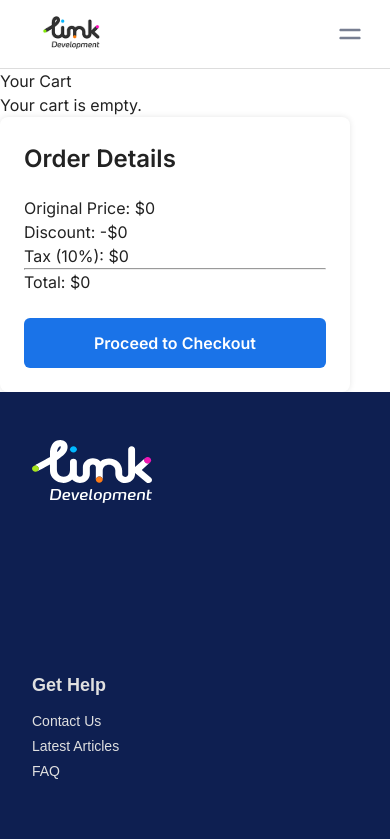
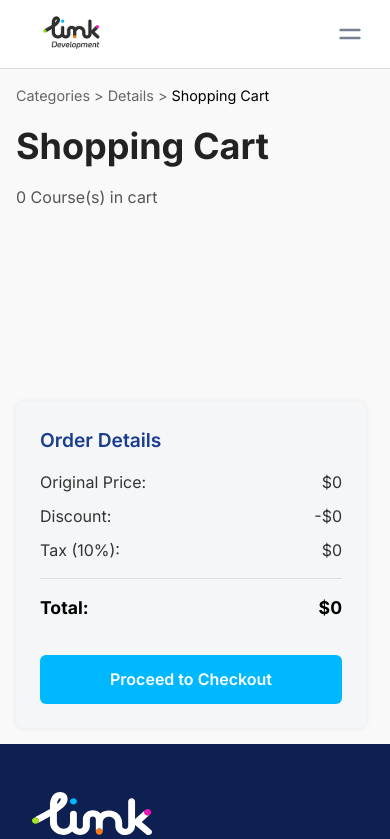
Before and after one commit to YousefKorayem/link-ecommerce-platform-workshop, a React (Vite) app: page /cart in a window 390 px wide. Shown: the top 839 px of the page. Built offline with nearby package versions, Linux system fonts and the light colour scheme.

Commit message:
finalized cart page styles for both mobile and desktop

```diff
--- a/src/components/CartCourseCard/CartCourseCard.jsx
+++ b/src/components/CartCourseCard/CartCourseCard.jsx
@@ -1,29 +1,51 @@
 import React from 'react';
+import { useCart } from '../../context/CartContext';
 import './CartCourseCard.scss';
 
 const CartCourseCard = ({ course }) => {
-  const { title, author, image, price, discount, category } = course;
+  const { removeFromCart } = useCart();
+
+  const {
+    id,
+    title,
+    author,
+    image,
+    price,
+    discount,
+    category,
+    totalHours,
+    lectures,
+    level,
+    rating = 5,
+  } = course;
 
   const discountedPrice = price - (discount || 0);
 
   return (
     <div className="cart-course-card">
-      <img src={image} alt={title} className="cart-course-image" />
+      <div className="image-wrapper">
+        <img src={image} alt={title} className="cart-course-image" />
+        {discount ? (
+          <div className="discount-badge">-${discount}</div>
+        ) : null}
+      </div>
+
       <div className="cart-course-info">
-        <h4 className="cart-course-title">{title}</h4>
-        <p className="cart-course-author">{author}</p>
-        <p className="cart-course-category">{category}</p>
-        <div className="cart-course-price">
-          {discount ? (
-            <>
-              <span className="original-price">${price}</span>
-              <span className="discounted-price">${discountedPrice}</span>
-            </>
-          ) : (
-            <span className="discounted-price">${price}</span>
-          )}
+        <h4 className="title">{title}</h4>
+        <p className="author">By {author}</p>
+
+        <div className="metadata">
+          <span className="stars">★★★★★</span>
+          <span className="divider">|</span>
+          <span>{totalHours} Total Hours. {lectures} Lectures. {level}.</span>
         </div>
+
+        <button className="remove" onClick={() => removeFromCart(id)}>
+          Remove
+        </button>
       </div>
+
+      <div className="price">${discountedPrice}</div>
     </div>
   );
 };
--- a/src/components/CartCourseCard/CartCourseCard.scss
+++ b/src/components/CartCourseCard/CartCourseCard.scss
@@ -1,53 +1,93 @@
+@use '../../styles/variables' as *;
+@use '../../styles/mixins' as *;
+
 .cart-course-card {
   display: flex;
-  background: white;
+  background: #fff;
   border-radius: 8px;
-  box-shadow: 0 0 5px rgba(0, 0, 0, 0.08);
+  box-shadow: 0 0 6px rgba(0, 0, 0, 0.08);
+  padding: 1rem;
   margin-bottom: 1rem;
-  padding: 1rem;
   gap: 1rem;
-  align-items: center;
+  align-items: flex-start;
+  position: relative;
 
-  .cart-course-image {
-    width: 120px;
-    height: 80px;
-    object-fit: cover;
-    border-radius: 6px;
+  .image-wrapper {
+    position: relative;
+
+    .cart-course-image {
+      width: 120px;
+      height: 80px;
+      object-fit: cover;
+      border-radius: 6px;
+    }
+
+    .discount-badge {
+      position: absolute;
+      top: 4px;
+      right: 4px;
+      background-color: $color__pink-discount; // light pink
+      color: white;
+      padding: 2px 6px;
+      font-size: 0.75rem;
+      font-weight: bold;
+      border-radius: 4px;
+    }
   }
 
   .cart-course-info {
+    flex: 1;
     display: flex;
     flex-direction: column;
-    justify-content: space-between;
+    gap: 0.25rem;
 
-    .cart-course-title {
+    .title {
       font-size: 1.1rem;
       font-weight: 600;
-      margin-bottom: 0.2rem;
     }
 
-    .cart-course-author,
-    .cart-course-category {
-      font-size: 0.9rem;
-      color: #555;
-      margin-bottom: 0.2rem;
+    .author {
+      font-size: 0.85rem;
+      color: #888;
     }
 
-    .cart-course-price {
-      margin-top: 0.5rem;
+    .metadata {
+      font-size: 0.85rem;
+      color: #444;
       display: flex;
-      gap: 0.5rem;
       align-items: center;
+      gap: 0.4rem;
 
-      .original-price {
-        text-decoration: line-through;
-        color: #999;
+      .stars {
+        color: $color__gold-star;
+        font-size: 0.9rem;
       }
 
-      .discounted-price {
-        color: #1a73e8;
-        font-weight: 600;
+      .divider {
+        color: #ccc;
+      }
+    }
+
+    .remove {
+      margin-top: 0.5rem;
+      color: #d32f2f;
+      background: none;
+      border: none;
+      font-size: 0.9rem;
+      text-align: left;
+      padding: 0;
+      cursor: pointer;
+
+      &:hover {
+        text-decoration: underline;
       }
     }
   }
+
+  .price {
+    font-weight: bold;
+    font-size: 1.1rem;
+    white-space: nowrap;
+    margin-left: auto;
+  }
 }
--- a/src/components/CartPageBody/CartPageBody.jsx
+++ b/src/components/CartPageBody/CartPageBody.jsx
@@ -1,32 +1,33 @@
-import React, { useContext } from 'react';
+import React from 'react';
+import './CartPageBody.scss';
+import CartCourseCard from '../CartCourseCard/CartCourseCard';
+import OrderSummaryCard from '../OrderSummary/OrderSummary';
 import { useCart } from '../../context/CartContext';
-import CartCourseCard from '../CartCourseCard/CartCourseCard';
-import OrderSummary from '../OrderSummary/OrderSummary';
 
-import './CartPageBody.scss';
-
-const CartPage = () => {
+const CartPageBody = () => {
   const { cartItems } = useCart();
 
   return (
-    <>
-      <section className="cart-page">
-        <div className="cart-content">
-          <div className="cart-items">
-            <h2>Your Cart</h2>
-            {cartItems.length > 0 ? (
-              cartItems.map((item) => (
-                <CartCourseCard key={item.id} course={item} />
-              ))
-            ) : (
-              <p>Your cart is empty.</p>
-            )}
-          </div>
-          <OrderSummary courses={cartItems} isCheckoutPage={false} />
+    <div className="cart-page">
+      {/* Left Side: Cart Info */}
+      <div className="cart-left">
+        <div className="breadcrumb">Categories &gt; Details &gt; <strong>Shopping Cart</strong></div>
+        <h1 className="cart-title">Shopping Cart</h1>
+        <p className="cart-count">{cartItems.length} Course(s) in cart</p>
+
+        <div className="cart-course-list">
+          {cartItems.map(course => (
+            <CartCourseCard key={course.id} course={course} />
+          ))}
         </div>
-      </section>
-    </>
+      </div>
+
+      {/* Right Side: Order Summary */}
+      <div className="cart-right">
+        <OrderSummaryCard courses={cartItems} isCheckoutPage={false} />
+      </div>
+    </div>
   );
 };
 
-export default CartPage;
+export default CartPageBody;
--- a/src/components/CartPageBody/CartPageBody.scss
+++ b/src/components/CartPageBody/CartPageBody.scss
@@ -1,30 +1,86 @@
-.cart-page-body {
+.cart-page {
   display: flex;
-  flex-direction: column;
+  gap: 2rem;
   padding: 2rem;
   background-color: #f9f9f9;
   min-height: 80vh;
+  box-sizing: border-box;
 
-  @media (min-width: 768px) {
-    flex-direction: row;
-    justify-content: space-between;
-    gap: 2rem;
-  }
-
+  /* Left Side */
   .cart-left {
     flex: 1;
     display: flex;
     flex-direction: column;
-    gap: 1.5rem;
+
+    .breadcrumb {
+      font-size: 0.9rem;
+      color: #666;
+      margin-bottom: 0.5rem;
+
+      strong {
+        color: #000;
+      }
+    }
+
+    .cart-title {
+      font-size: 2.25rem;
+      font-weight: 700;
+      margin: 0.25rem 0 0.75rem;
+      color: #222;
+    }
+
+    .cart-count {
+      font-size: 1rem;
+      color: #555;
+      margin-bottom: 1.5rem;
+    }
+
+    .cart-course-list {
+      display: flex;
+      flex-direction: column;
+      gap: 1rem;
+      overflow-y: auto;
+      max-height: calc(80vh - 10rem); // adjust for header and padding
+      padding-right: 0.5rem; // prevent content cut off behind scrollbar
+
+      /* Optional: custom scrollbar for webkit */
+      &::-webkit-scrollbar {
+        width: 8px;
+      }
+      &::-webkit-scrollbar-thumb {
+        background-color: rgba(0, 0, 0, 0.1);
+        border-radius: 4px;
+      }
+      &::-webkit-scrollbar-track {
+        background: transparent;
+      }
+    }
   }
 
+  /* Right Side */
   .cart-right {
-    width: 100%;
-    margin-top: 2rem;
+    width: 350px;
+    flex-shrink: 0;
+  }
 
-    @media (min-width: 768px) {
-      width: 350px;
-      margin-top: 0;
+  /* Responsive */
+  @media (max-width: 768px) {
+    flex-direction: column;
+    padding: 1rem;
+
+    .cart-left {
+      max-height: none;
+      .cart-course-list {
+        max-height: none;
+        overflow-y: visible;
+        padding-right: 0;
+      }
+    }
+
+    .cart-right {
+      width: 100%;
+      margin-top: 2rem;
+      flex-shrink: unset;
     }
   }
 }
--- a/src/components/OrderSummary/OrderSummary.jsx
+++ b/src/components/OrderSummary/OrderSummary.jsx
@@ -1,7 +1,5 @@
 import React from 'react';
 import './OrderSummary.scss';
-
-import { useEffect } from 'react';
 import { useNavigate } from 'react-router-dom';
 
 const OrderSummary = ({ courses, isCheckoutPage, onCompletePayment }) => {
@@ -14,17 +12,38 @@ const OrderSummary = ({ courses, isCheckoutPage, onCompletePayment }) => {
 
   const handleClick = () => {
     navigate('/checkout');
-  }
+  };
 
   return (
     <div className="order-summary">
       <h3>Order Details</h3>
-      <p>Original Price: ${totalPrice}</p>
-      <p>Discount: -${totalDiscount}</p>
-      <p>Tax (10%): ${tax}</p>
+
+      <div className="summary-line">
+        <span>Original Price:</span>
+        <span>${totalPrice}</span>
+      </div>
+
+      <div className="summary-line discount">
+        <span>Discount:</span>
+        <span>-${totalDiscount}</span>
+      </div>
+
+      <div className="summary-line tax">
+        <span>Tax (10%):</span>
+        <span>${tax}</span>
+      </div>
+
       <hr />
-      <p className="net-total">Total: ${finalTotal}</p>
-      <button className="checkout-button" onClick={isCheckoutPage ? onCompletePayment : handleClick}>
+
+      <div className="summary-line total">
+        <span>Total:</span>
+        <span>${finalTotal}</span>
+      </div>
+
+      <button
+        className="checkout-button"
+        onClick={isCheckoutPage ? onCompletePayment : handleClick}
+      >
         {isCheckoutPage ? 'Complete Payment' : 'Proceed to Checkout'}
       </button>
     </div>
--- a/src/components/OrderSummary/OrderSummary.scss
+++ b/src/components/OrderSummary/OrderSummary.scss
@@ -1,45 +1,47 @@
+@use '../../styles/variables' as *;
+@use '../../styles/mixins' as *;
+
 .order-summary {
-  background-color: #ffffff;
+  background-color: #f4f6f8; // slightly darker background
   padding: 1.5rem;
   border-radius: 8px;
-  box-shadow: 0 0 6px rgba(0, 0, 0, 0.1);
+  box-shadow: 0 0 6px rgba(0, 0, 0, 0.08);
   width: 100%;
   max-width: 350px;
 
   h3 {
-    font-size: 1.5rem;
-    margin-bottom: 1.2rem;
+    font-size: 1.2rem;
+    margin-bottom: 1rem;
     font-weight: 600;
+    color: #1a3d8f; // dark blue
   }
 
   .summary-line {
     display: flex;
     justify-content: space-between;
-    margin-bottom: 0.8rem;
+    margin: 0.6rem 0;
     font-size: 1rem;
     color: #333;
-
-    &.discount {
-      color: #d32f2f;
-    }
-
-    &.tax {
-      color: #666;
-    }
 
     &.total {
       font-weight: bold;
       font-size: 1.1rem;
-      border-top: 1px solid #ddd;
-      padding-top: 0.8rem;
+      color: #000;
+      margin-top: 1rem;
     }
+  }
+
+  hr {
+    border: none;
+    border-top: 1px solid #ddd;
+    margin: 1rem 0;
   }
 
   .checkout-button {
     margin-top: 1.5rem;
     width: 100%;
     padding: 0.8rem;
-    background-color: #1a73e8;
+    background-color: $color__link-blue;
     color: white;
     font-size: 1rem;
     font-weight: 600;
```
